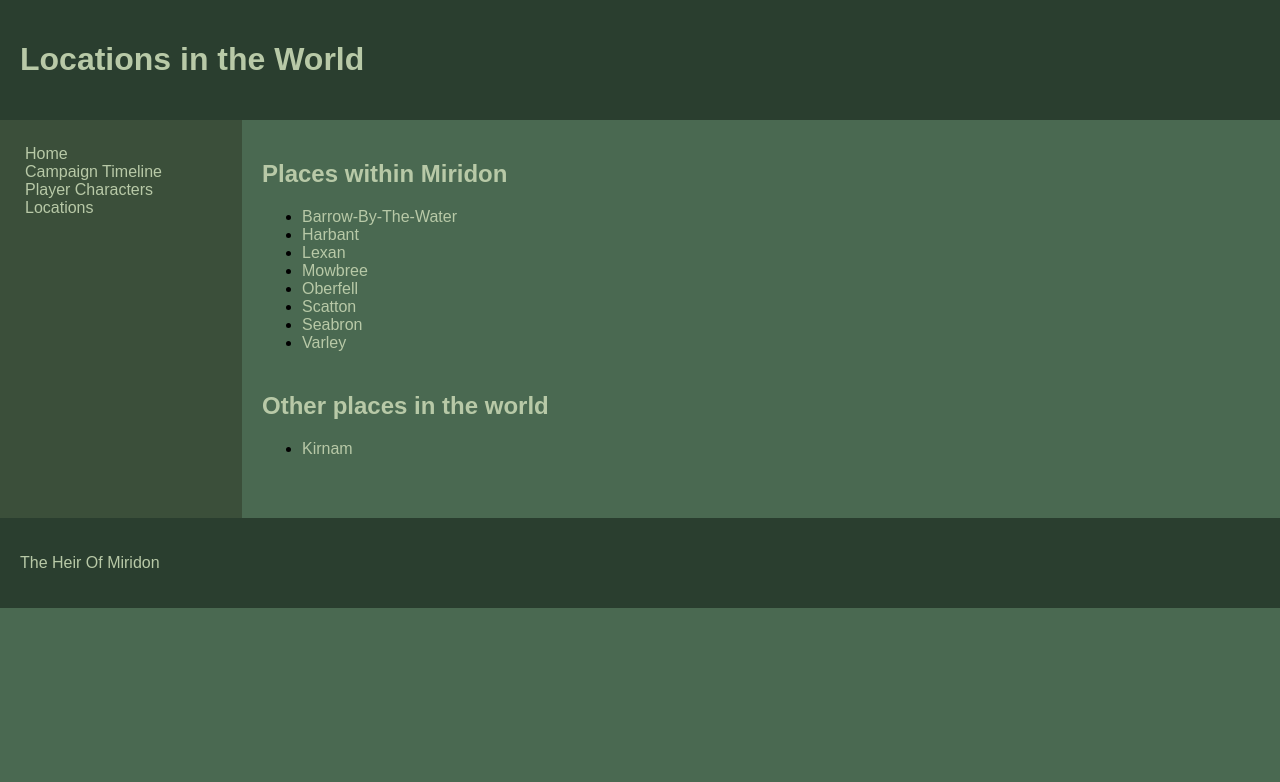
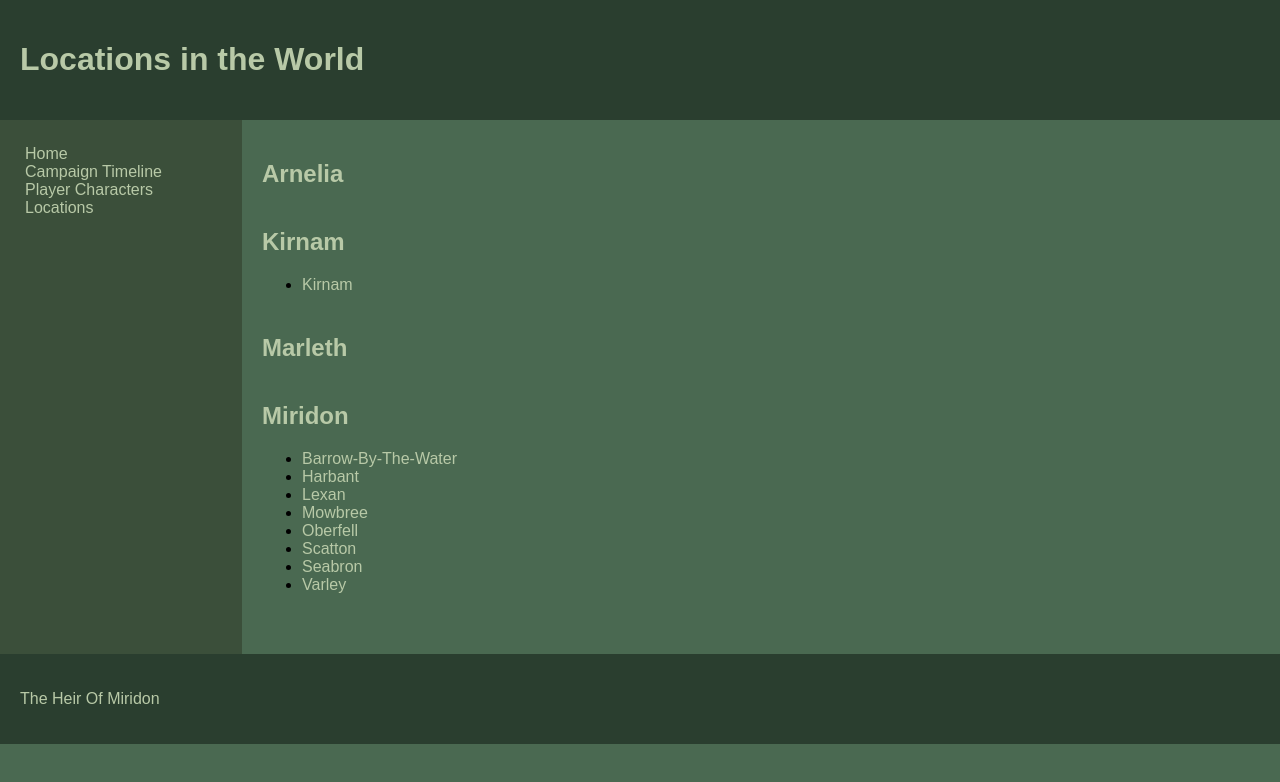
Before and after one commit to ThatGinger135/Miridon, a plain HTML site: page locations.html in a window 1280 px wide. Drawn offline with Linux system fonts and the light colour scheme.

Commit message:
Add locatins and reorganise page

```diff
--- a/locations.html
+++ b/locations.html
@@ -21,9 +21,20 @@
         </nav>
 
         <main>
+            <section id="ArneliaLocations">
+                <h2>Arnelia</h2>
+            </section>
+            <section id="KirnamLocations">
+                <h2>Kirnam</h2>
+                <ul>
+                    <li><a href="/Miridon/places/unseen.html">Kirnam</a></li>
+                </ul>
+            </section>
+            <section id="MarlethLocations">
+                <h2>Marleth</h2>
+            </section>
             <section id="MiridonLocations">
-                <h2>Places within Miridon</h2>
-
+                <h2>Miridon</h2>
                 <ul>
                     <li><a href="/Miridon/places/barrowByTheWater.html">Barrow-By-The-Water</a></li>
                     <li><a href="/Miridon/places/unseen.html">Harbant</a></li>
@@ -37,12 +48,6 @@
                     <!-- Add more session links here -->
                 </ul>
             </section>
-            <section id="OtherPlaces">
-                <h2>Other places in the world</h2>
-                <ul>
-                    <li><a href="/Miridon/places/unseen.html">Kirnam</a></li>
-                </ul>
-            </section>
         </main>
     </div>
     <footer>
```
